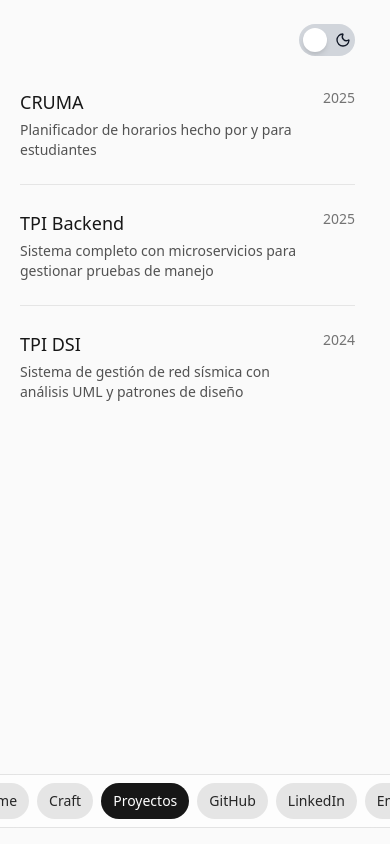
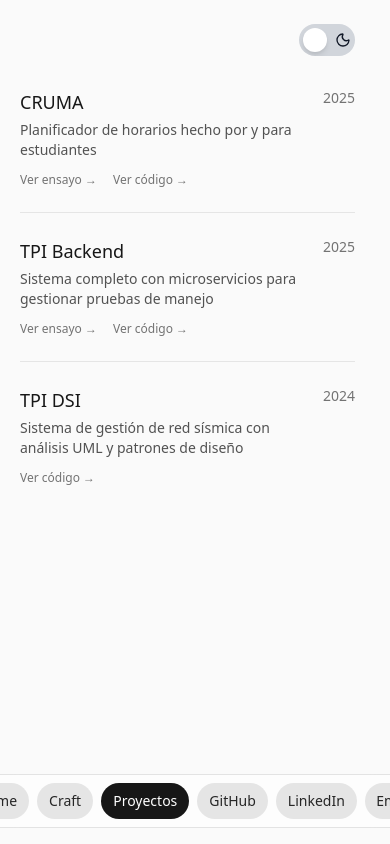
Before and after one commit to franlopezmora/portafolio-FLM, a React (Vite) app: page /proyectos in a window 390 px wide. Built offline with nearby package versions, Linux system fonts and the light colour scheme.

Commit message:
- Refactor Landing and Proyectos components to enhance project presentation. Updated layout to use flexbox for better responsiveness and added GitHub links for each project in Proyectos page.

```diff
--- a/src/pages/Landing.jsx
+++ b/src/pages/Landing.jsx
@@ -125,8 +125,8 @@ export default function Landing() {
          {/* Sección de Proyectos */}
          <section className="mb-16">
            <h2 className="text-xl font-medium mb-6">proyectos destacados</h2>
-           <div className="grid grid-cols-1 md:grid-cols-2 gap-4">
-             <Link to="/essay/crafting-cruma" className="block p-4 rounded-lg border border-neutral-200 dark:border-neutral-800 hover:bg-neutral-50 dark:hover:bg-neutral-800 transition-colors">
+           <div className="flex flex-wrap gap-4">
+             <div className="w-full md:w-[calc(50%-0.5rem)] p-4 rounded-lg border border-neutral-200 dark:border-neutral-800 flex flex-col">
                <div className="flex items-center space-x-3 mb-2">
                  <div className="w-8 h-8 rounded bg-gradient-to-br from-green-500 to-teal-500 flex items-center justify-center text-white text-xs font-bold">
                    C
@@ -136,7 +136,7 @@ export default function Landing() {
                <p className="text-sm text-neutral-600 dark:text-neutral-400 mb-3">
                  Planificador de horarios hecho por y para estudiantes
                </p>
-               <div className="flex flex-wrap gap-1 mb-2">
+               <div className="flex flex-wrap gap-1 mb-3">
                  <span className="inline-block px-2 py-1 text-xs bg-orange-100 dark:bg-orange-900 text-orange-800 dark:text-orange-200 rounded-full">
                    Java
                  </span>
@@ -147,10 +147,17 @@ export default function Landing() {
                    PostgreSQL
                  </span>
                </div>
-               <span className="text-xs text-neutral-500 dark:text-neutral-400">Ver ensayo →</span>
-             </Link>
+               <div className="space-y-2 mt-auto">
+                 <Link to="/essay/crafting-cruma" className="block text-xs text-neutral-500 dark:text-neutral-400 hover:text-neutral-700 dark:hover:text-neutral-200 transition-colors">
+                   Ver ensayo →
+                 </Link>
+                 <a href="https://github.com/franlopezmora/cruma" target="_blank" rel="noopener noreferrer" className="block text-xs text-neutral-500 dark:text-neutral-400 hover:text-neutral-700 dark:hover:text-neutral-200 transition-colors">
+                   Ver código →
+                 </a>
+               </div>
+             </div>
 
-             <Link to="/essay/crafting-tpi-backend" className="block p-4 rounded-lg border border-neutral-200 dark:border-neutral-800 hover:bg-neutral-50 dark:hover:bg-neutral-800 transition-colors">
+             <div className="w-full md:w-[calc(50%-0.5rem)] p-4 rounded-lg border border-neutral-200 dark:border-neutral-800 flex flex-col">
                <div className="flex items-center space-x-3 mb-2">
                  <div className="w-8 h-8 rounded bg-gradient-to-br from-orange-500 to-red-500 flex items-center justify-center text-white text-xs font-bold">
                    TPI
@@ -160,7 +167,7 @@ export default function Landing() {
                <p className="text-sm text-neutral-600 dark:text-neutral-400 mb-3">
                  Sistema completo con microservicios para gestionar pruebas de manejo
                </p>
-               <div className="flex flex-wrap gap-1 mb-2">
+               <div className="flex flex-wrap gap-1 mb-3">
                  <span className="inline-block px-2 py-1 text-xs bg-orange-100 dark:bg-orange-900 text-orange-800 dark:text-orange-200 rounded-full">
                    Java
                  </span>
@@ -177,10 +184,17 @@ export default function Landing() {
                    PostgreSQL
                  </span>
                </div>
-               <span className="text-xs text-neutral-500 dark:text-neutral-400">Ver ensayo →</span>
-             </Link>
+               <div className="space-y-2 mt-auto">
+                 <Link to="/essay/crafting-tpi-backend" className="block text-xs text-neutral-500 dark:text-neutral-400 hover:text-neutral-700 dark:hover:text-neutral-200 transition-colors">
+                   Ver ensayo →
+                 </Link>
+                 <a href="https://github.com/franlopezmora/TPI-BDA" target="_blank" rel="noopener noreferrer" className="block text-xs text-neutral-500 dark:text-neutral-400 hover:text-neutral-700 dark:hover:text-neutral-200 transition-colors">
+                   Ver código →
+                 </a>
+               </div>
+             </div>
 
-             <div className="block p-4 rounded-lg border border-neutral-200 dark:border-neutral-800">
+             <div className="w-full md:w-[calc(50%-0.5rem)] p-4 rounded-lg border border-neutral-200 dark:border-neutral-800 flex flex-col">
                <div className="flex items-center space-x-3 mb-2">
                  <div className="w-8 h-8 rounded bg-gradient-to-br from-purple-500 to-indigo-500 flex items-center justify-center text-white text-xs font-bold">
                    DSI
@@ -190,7 +204,7 @@ export default function Landing() {
                <p className="text-sm text-neutral-600 dark:text-neutral-400 mb-3">
                  Sistema de gestión de red sísmica con análisis UML y patrones de diseño
                </p>
-               <div className="flex flex-wrap gap-1 mb-2">
+               <div className="flex flex-wrap gap-1 mb-3">
                  <span className="inline-block px-2 py-1 text-xs bg-purple-100 dark:bg-purple-900 text-purple-800 dark:text-purple-200 rounded-full">
                    C#
                  </span>
@@ -203,6 +217,11 @@ export default function Landing() {
                  <span className="inline-block px-2 py-1 text-xs bg-green-100 dark:bg-green-900 text-green-800 dark:text-green-200 rounded-full">
                    UML
                  </span>
+               </div>
+               <div className="mt-auto">
+                 <a href="https://github.com/franlopezmora/PPAI-CU37-DSI" target="_blank" rel="noopener noreferrer" className="text-xs text-neutral-500 dark:text-neutral-400 hover:text-neutral-700 dark:hover:text-neutral-200 transition-colors">
+                   Ver código →
+                 </a>
                </div>
              </div>
            </div>
--- a/src/pages/Proyectos.jsx
+++ b/src/pages/Proyectos.jsx
@@ -8,19 +8,22 @@ export default function Proyectos() {
       titulo: "CRUMA",
       descripcion: "Planificador de horarios hecho por y para estudiantes",
       año: "2025",
-      enlace: "/essay/crafting-cruma"
+      enlace: "/essay/crafting-cruma",
+      github: "https://github.com/franlopezmora/cruma"
     },
     {
       titulo: "TPI Backend",
       descripcion: "Sistema completo con microservicios para gestionar pruebas de manejo",
       año: "2025",
-      enlace: "/essay/crafting-tpi-backend"
+      enlace: "/essay/crafting-tpi-backend",
+      github: "https://github.com/franlopezmora/TPI-BDA"
     },
     {
       titulo: "TPI DSI",
       descripcion: "Sistema de gestión de red sísmica con análisis UML y patrones de diseño",
       año: "2024",
-      enlace: null
+      enlace: null,
+      github: "https://github.com/franlopezmora/PPAI-CU37-DSI"
     }
   ];
 
@@ -34,26 +37,6 @@ export default function Proyectos() {
         <div className="space-y-6">
           {proyectos.map((proyecto, index) => (
             <div key={index}>
-              {proyecto.enlace ? (
-                <Link
-                  to={proyecto.enlace}
-                  className="block group hover:bg-neutral-100 dark:hover:bg-neutral-800 rounded-lg p-4 -m-4 transition-colors"
-                >
-                  <div className="flex items-start justify-between">
-                    <div className="flex-1">
-                      <h3 className="text-lg font-medium text-neutral-900 dark:text-neutral-100 group-hover:text-neutral-700 dark:group-hover:text-neutral-200 transition-colors">
-                        {proyecto.titulo}
-                      </h3>
-                      <p className="text-sm text-neutral-600 dark:text-neutral-400 mt-1">
-                        {proyecto.descripcion}
-                      </p>
-                    </div>
-                    <span className="text-sm text-neutral-500 dark:text-neutral-500 ml-4 flex-shrink-0">
-                      {proyecto.año}
-                    </span>
-                  </div>
-                </Link>
-              ) : (
               <div className="block rounded-lg p-4 -m-4">
                 <div className="flex items-start justify-between">
                   <div className="flex-1">
@@ -63,13 +46,30 @@ export default function Proyectos() {
                     <p className="text-sm text-neutral-600 dark:text-neutral-400 mt-1">
                       {proyecto.descripcion}
                     </p>
+                    <div className="flex space-x-4 mt-3">
+                      {proyecto.enlace && (
+                        <Link
+                          to={proyecto.enlace}
+                          className="text-xs text-neutral-500 dark:text-neutral-400 hover:text-neutral-700 dark:hover:text-neutral-200 transition-colors"
+                        >
+                          Ver ensayo →
+                        </Link>
+                      )}
+                      <a
+                        href={proyecto.github}
+                        target="_blank"
+                        rel="noopener noreferrer"
+                        className="text-xs text-neutral-500 dark:text-neutral-400 hover:text-neutral-700 dark:hover:text-neutral-200 transition-colors"
+                      >
+                        Ver código →
+                      </a>
+                    </div>
                   </div>
                   <span className="text-sm text-neutral-500 dark:text-neutral-500 ml-4 flex-shrink-0">
                     {proyecto.año}
                   </span>
                 </div>
               </div>
-              )}
               {index < proyectos.length - 1 && (
                 <div className="border-t border-neutral-200 dark:border-neutral-800 mt-6"></div>
               )}
```
Lines whose indentation alone changed are shown as unchanged.
